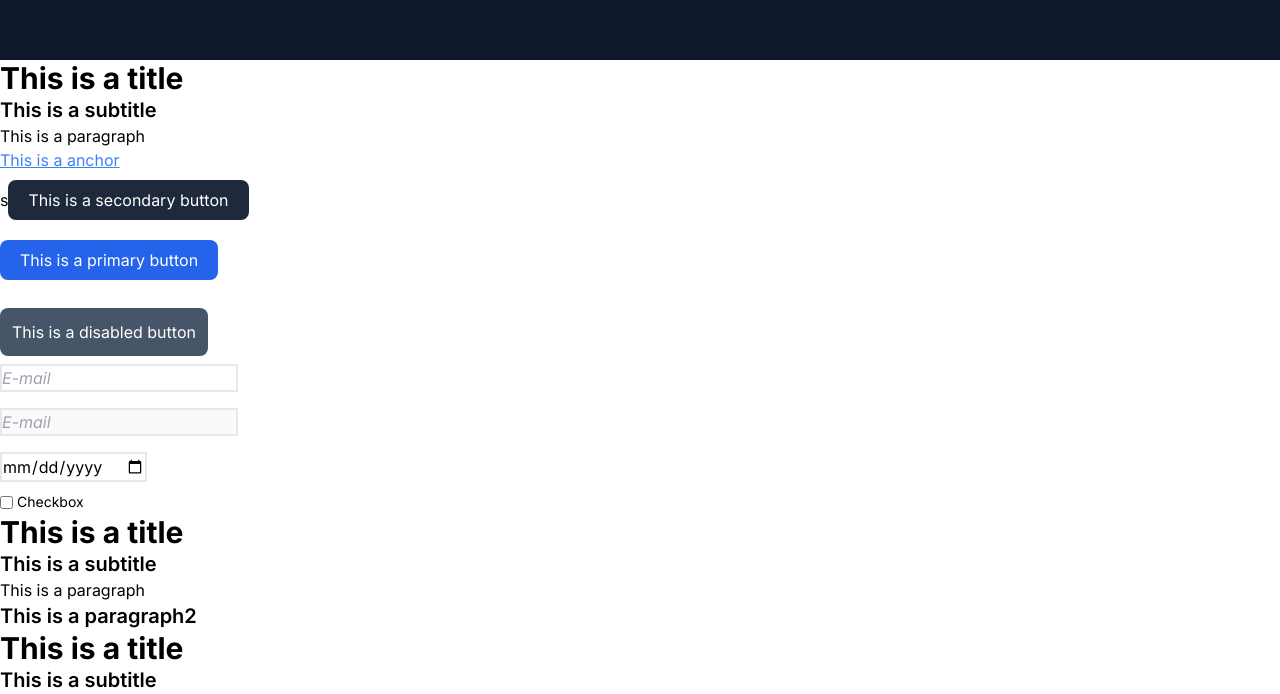
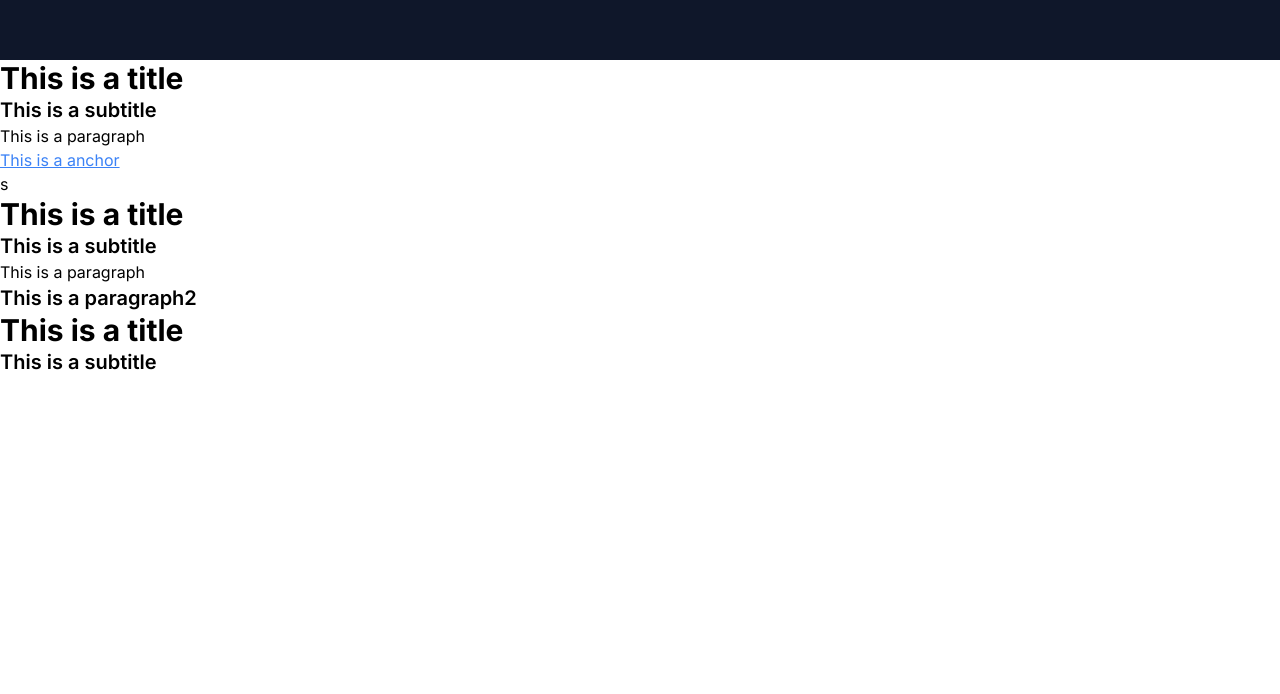
Before and after one commit to youngsal/empty, a Next.js app: page / in a window 1280 px wide. Shown: the part 3232-3926 px from the top of the page. After the commit the page ends 3608 px from the top, so only its background shows below. Built offline with nearby package versions, Linux system fonts and the light colour scheme.

Commit message:
initial commit errors

```diff
--- a/app/page.tsx
+++ b/app/page.tsx
@@ -76,7 +76,7 @@ s
           <p>This is a paragraph</p>
           <a href="#">This is a anchor</a><br />
 s
-          <button>This is a secondary button</button><br />
+          {/* <button>This is a secondary button</button><br />
           <button className="btn2">This is a primary button</button><br />
           <button className="btn3" disabled>This is a disabled button</button><br />
 
@@ -87,7 +87,7 @@ s
             <input type="checkbox" id="checkbox" />
             <label htmlFor="checkbox">Checkbox</label><br />
           </div>
-          {/* <select name="option" id="option" className="my-2">
+          <select name="option" id="option" className="my-2">
             <option value="1">Option 1</option>
             <option value="1">Option 2</option>
             <option value="1">Option 3</option>
```
